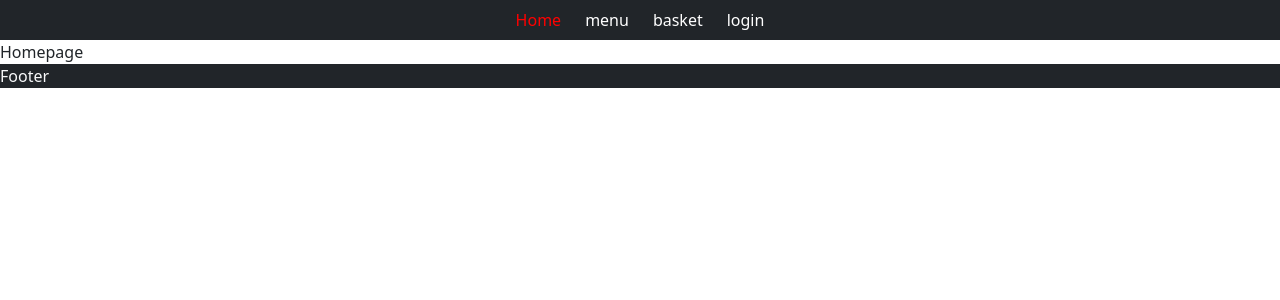
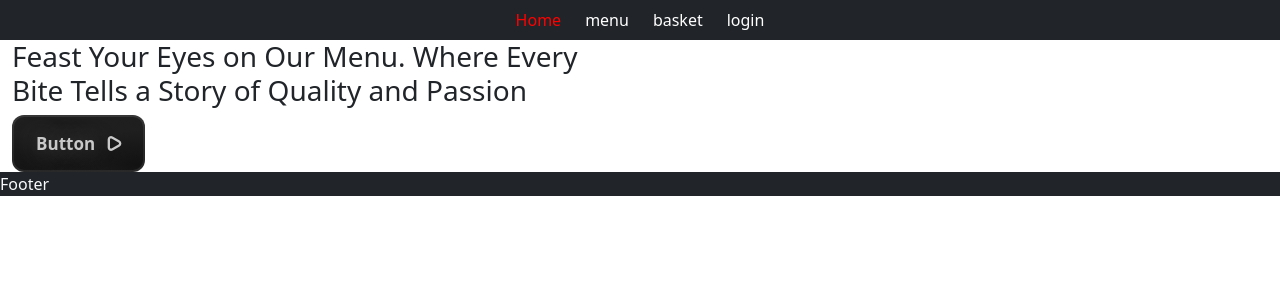
Before and after one commit to Firas-FA/FoodDelivery, a React (Create React App) app in the folder Frontend/: page / in a window 1280 px wide. Shown: the top 300 px of the page. Built offline with nearby package versions, Linux system fonts and the light colour scheme.

Commit message:
header not completed in front end

```diff
--- a/Frontend/src/components/AllComponents/Header/Header.jsx
+++ b/Frontend/src/components/AllComponents/Header/Header.jsx
@@ -0,0 +1,25 @@
+import React from 'react'
+import { Col, Row } from 'react-bootstrap';
+import './HeaderStyle.css'
+function Header() {
+  return (
+    <>
+    <div>
+        <Row className='mx-0'>
+            <Col md={6} className=''>
+                <h3>Feast Your Eyes on Our Menu. Where Every Bite Tells a Story of Quality and Passion</h3>
+                <button class="button">
+  <div class="button-overlay"></div>
+  <span>Button <svg xmlns="http://www.w3.org/2000/svg" fill="none" viewBox="0 0 53 58" height="58" width="53">
+<path stroke-width="9" stroke="currentColor" d="M44.25 36.3612L17.25 51.9497C11.5833 55.2213 4.5 51.1318 4.50001 44.5885L4.50001 13.4115C4.50001 6.86824 11.5833 2.77868 17.25 6.05033L44.25 21.6388C49.9167 24.9104 49.9167 33.0896 44.25 36.3612Z"></path>
+</svg></span>
+
+</button>
+            </Col>
+        </Row>
+    </div>
+    </>
+  )
+}
+
+export default Header
--- a/Frontend/src/components/AllComponents/Header/HeaderStyle.css
+++ b/Frontend/src/components/AllComponents/Header/HeaderStyle.css
@@ -0,0 +1,47 @@
+/* Inspired by twitter.com/marina_uiux */
+
+.button {
+    font-size: 17px;
+    border-radius: 12px;
+    background: linear-gradient(180deg, rgb(56, 56, 56) 0%, rgb(36, 36, 36) 66%, rgb(41, 41, 41) 100%);
+    color: rgb(218, 218, 218);
+    border: none;
+    padding: 2px;
+    font-weight: 700;
+    cursor: pointer;
+    position: relative;
+    overflow: hidden;
+  }
+
+  .button span {
+    border-radius: 10px;
+    padding: 0.8em 1.3em;
+    padding-right: 1.2em;
+    text-shadow: 0px 0px 20px #4b4b4b;
+    width: 100%;
+    display: flex;
+    align-items: center;
+    gap: 12px;
+    color: inherit;
+    transition: all 0.3s;
+    background-color: rgb(29, 29, 29);
+    background-image: radial-gradient(at 95% 89%, rgb(15, 15, 15) 0px, transparent 50%), radial-gradient(at 0% 100%, rgb(17, 17, 17) 0px, transparent 50%), radial-gradient(at 0% 0%, rgb(29, 29, 29) 0px, transparent 50%);
+  }
+
+  .button:hover span {
+    background-color: rgb(26, 25, 25);
+  }
+
+  .button-overlay {
+    position: absolute;
+    inset: 0;
+    pointer-events: none;
+    background: repeating-conic-gradient(rgb(48, 47, 47) 0.0000001%, rgb(51, 51, 51) 0.000104%) 60% 60%/600% 600%;
+    filter: opacity(10%) contrast(105%);
+    -webkit-filter: opacity(10%) contrast(105%);
+  }
+
+  .button svg {
+    width: 15px;
+    height: 15px;
+  }
--- a/Frontend/src/pages/HomePage/Home.jsx
+++ b/Frontend/src/pages/HomePage/Home.jsx
@@ -1,11 +1,12 @@
 import React from 'react'
+import Header from '../../components/AllComponents/Header/Header'
 // import NavBar from '../../components/AllComponents/NavBar/NavBar'
 // import Footer from '../../components/AllComponents/Footer/Footer'
 
 const Home = () => {
   return (
     <>
-      Homepage
+      <Header/>
     </>
   )
 }
```
